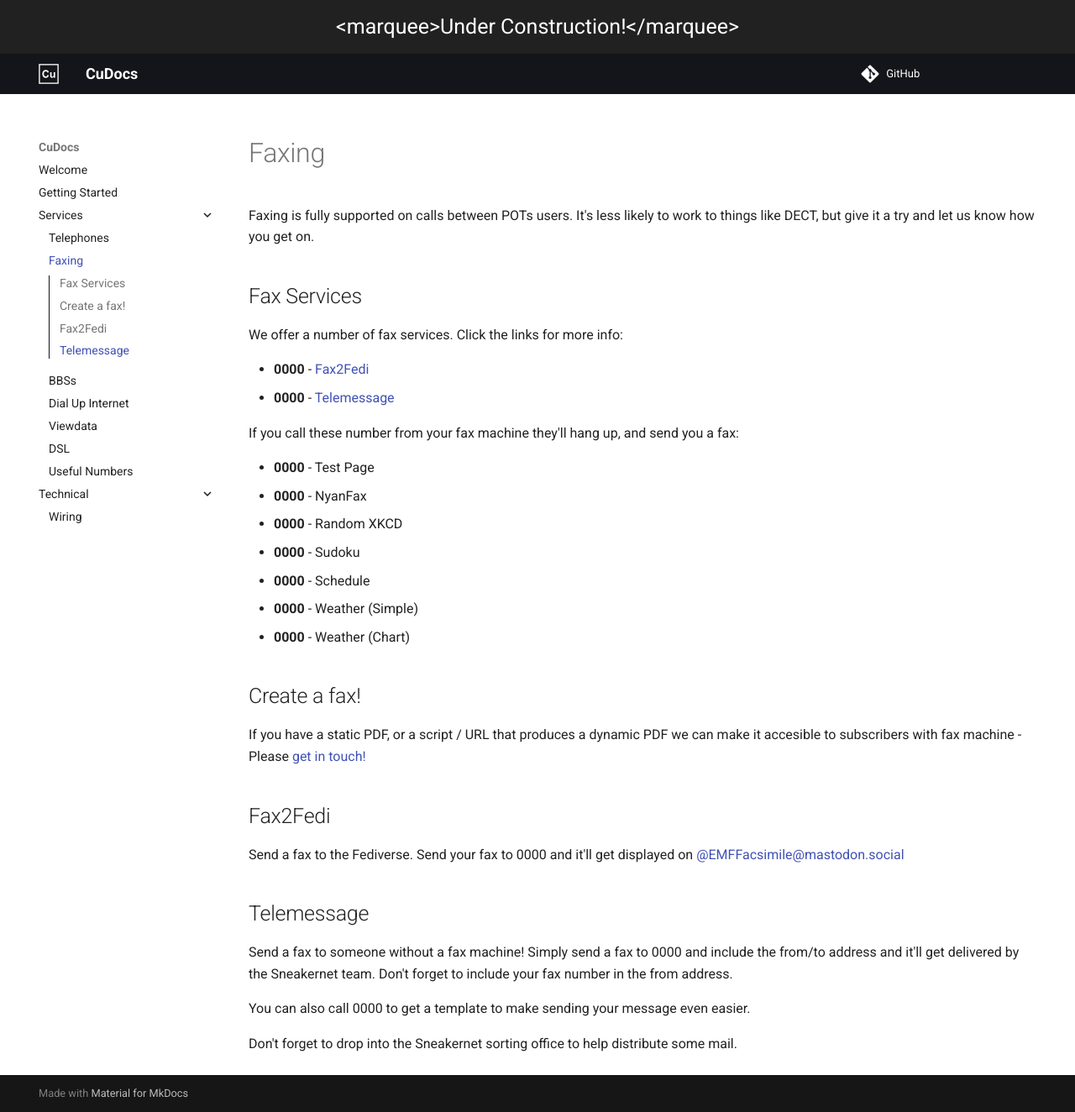
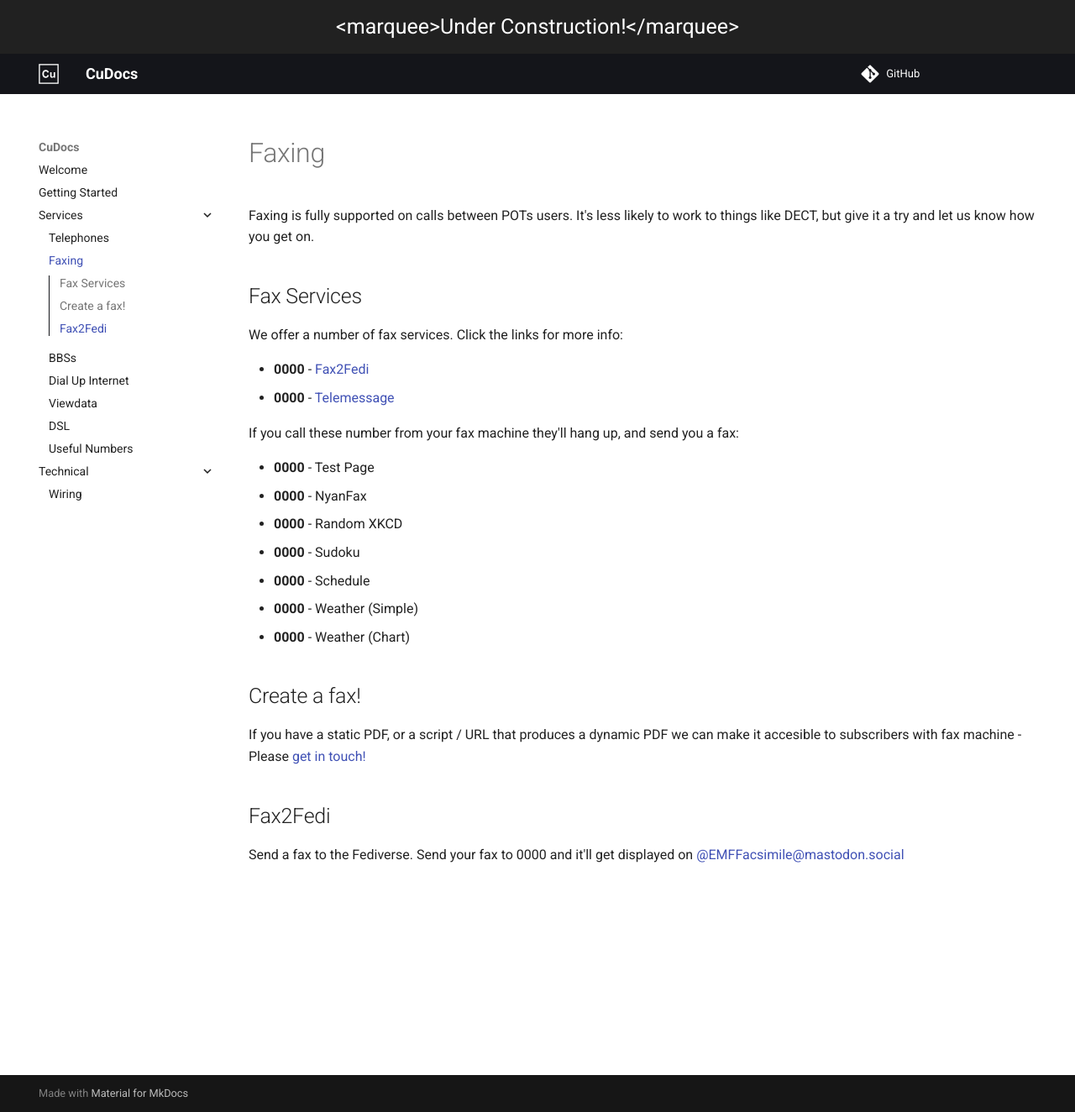
Before and after one commit to cu-telecom/cutel-docs, an MkDocs documentation site: the page built from docs/services/faxing.md, in a window 1280 px wide and 1324 px high. Shown: the whole window at 84% size. Built offline with MkDocs 1.6.1 and Material for MkDocs 9.7.7, drawn with Linux system fonts in a browser that asks for light colours; comment, search, counter and statistics services are not loaded.

Commit message:
Add telemessage

```diff
--- a/docs/services/faxing.md
+++ b/docs/services/faxing.md
@@ -7,7 +7,7 @@ Faxing is fully supported on calls between POTs users. It's less likely to work
 We offer a number of fax services. Click the links for more info:
 
 * **0000** - [Fax2Fedi](#fax2fedi)
-* **0000** - [Telemessage](#telemessage)
+* **0000** - [Telemessage](telemessage)
 
 If you call these number from your fax machine they'll hang up, and send you a fax:
 
@@ -26,11 +26,3 @@ If you have a static PDF, or a script / URL that produces a dynamic PDF we can m
 ## Fax2Fedi
 
 Send a fax to the Fediverse. Send your fax to 0000 and it'll get displayed on [@EMFFacsimile@mastodon.social](https://mastodon.social/@EMFFacsimile)
-
-## Telemessage
-
-Send a fax to someone without a fax machine! Simply send a fax to 0000 and include the from/to address and it'll get delivered by the Sneakernet team. Don't forget to include your fax number in the from address.
-
-You can also call 0000 to get a template to make sending your message even easier.
-
-Don't forget to drop into the Sneakernet sorting office to help distribute some mail.
```
Also changed, not shown: docs/services/telemessage.md (added, +25 -0 lines).
